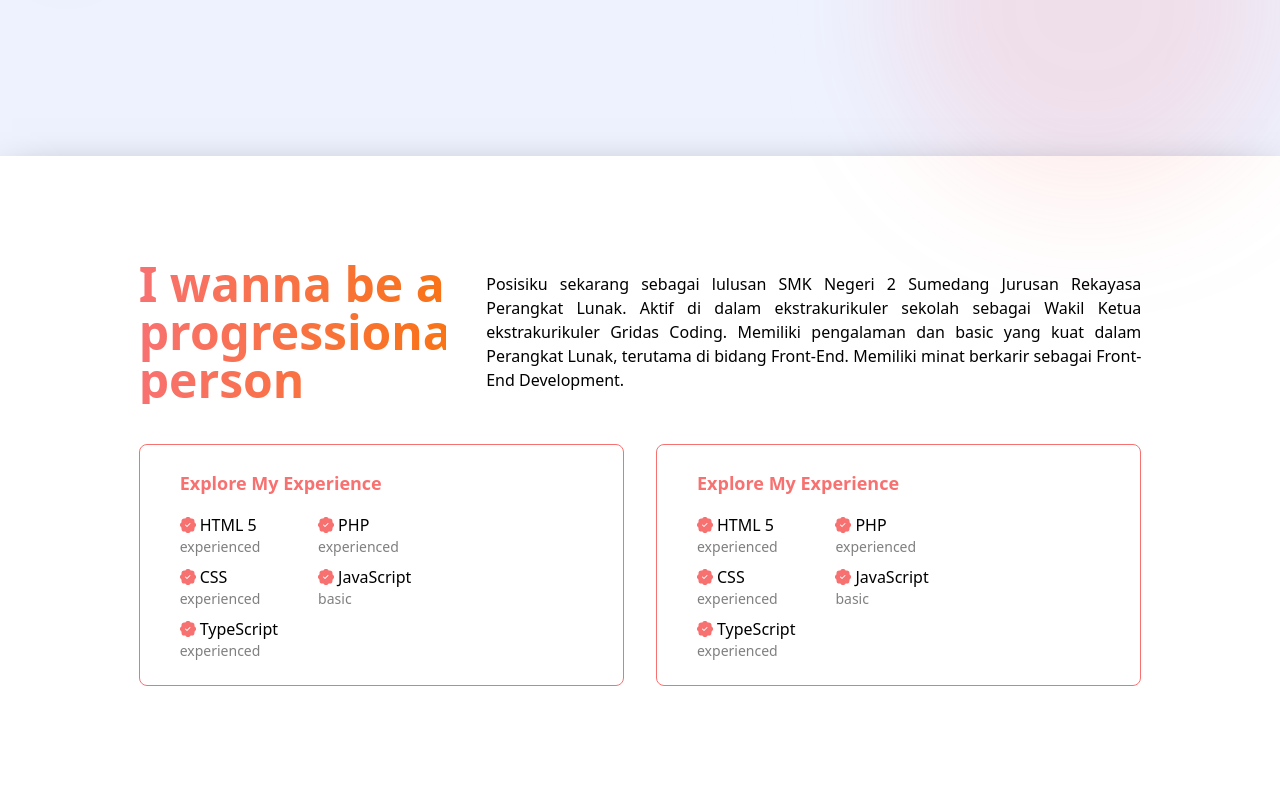
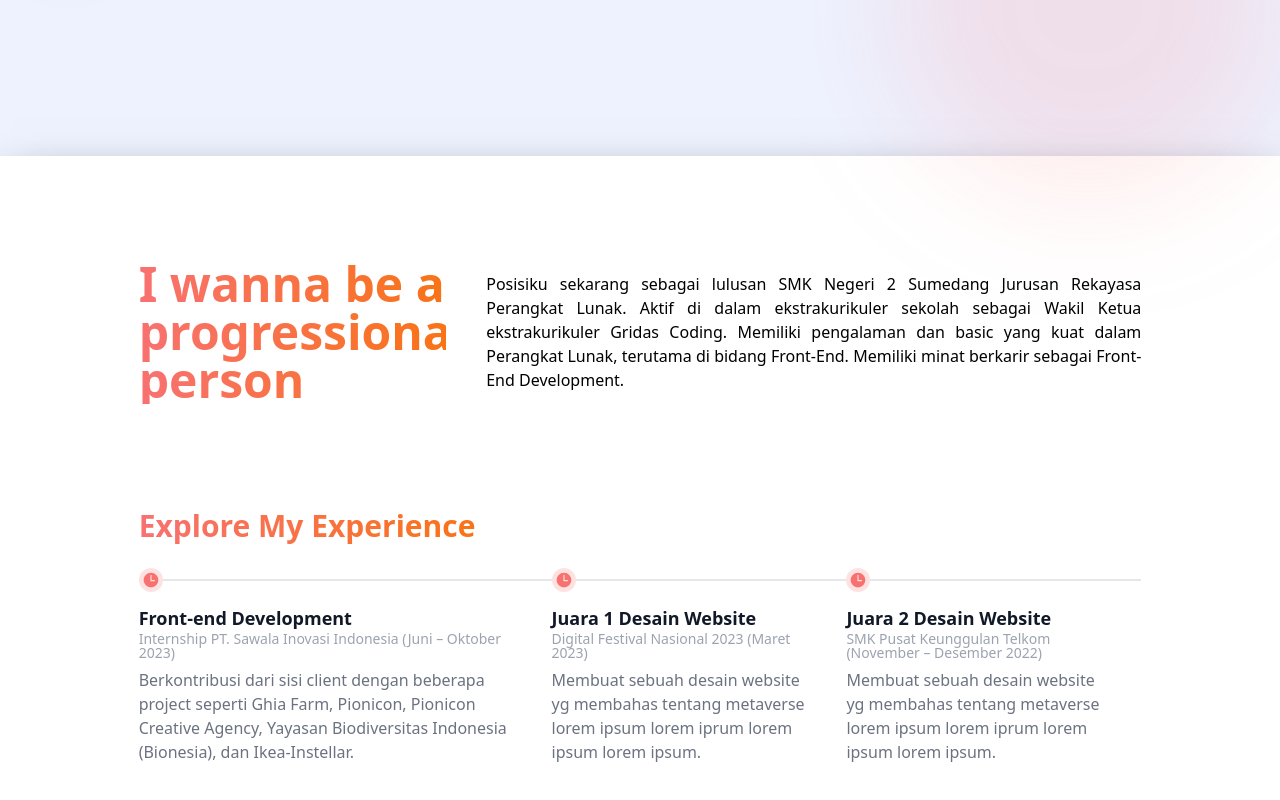
Before and after one commit to isyhfadilah/aisyahnurfadilah, a Next.js app: page / in a window 1280 px wide. Shown: the part 644-1444 px from the top of the page. Built offline with nearby package versions, Linux system fonts and the light colour scheme; a web font is replaced by a local one.

Commit message:
feat: add experiences section

```diff
--- a/src/app/(client)/page.tsx
+++ b/src/app/(client)/page.tsx
@@ -1,11 +1,13 @@
 import { Hero } from '@/components/common/hero'
 import { About } from '@/components/common/section/about'
+import { Experience } from '@/components/common/section/experience'
 
 export default function Home() {
   return (
     <main>
       <Hero />
       <About />
+      <Experience />
     </main>
   )
 }
--- a/src/components/common/section/about.tsx
+++ b/src/components/common/section/about.tsx
@@ -1,9 +1,8 @@
 import Container from '../layouts/Container'
-import { CardExperience } from '@/components/ui/cards/experience'
 
 export const About = () => {
   return (
-    <section className="py-26 shadow-2xl shadow-black" id="about">
+    <section className="pt-26 shadow-2xl shadow-black" id="about">
       <Container className="grid gap-10 md:grid-cols-3 place-content-between justify-between items-center w-full">
         <h1 className="text-4xl md:text-5xl font-bold bg-gradient-to-r from-red-400 to-orange-500 inline-block text-transparent bg-clip-text">
           I wanna be a progressional person
@@ -18,10 +17,10 @@ export const About = () => {
       </Container>
 
       {/* alihkan ke section baru dan perbaiki struktur code supaya best practice */}
-      <Container className="grid md:grid-cols-2 gap-8 mt-10">
+      {/* <Container className="grid md:grid-cols-2 gap-8 mt-10">
         <CardExperience />
         <CardExperience />
-      </Container>
+      </Container> */}
     </section>
   )
 }
--- /dev/null
+++ b/src/components/common/section/experience.tsx
@@ -0,0 +1,15 @@
+import Container from '../layouts/Container'
+import { Timeline } from '../timeline'
+
+export const Experience = () => {
+  return (
+    <section className="py-26 bg-white">
+      <Container className="space-y-6">
+        <h1 className="text-3xl font-bold bg-gradient-to-r from-red-400 to-orange-500 inline-block text-transparent bg-clip-text">
+          Explore My Experience
+        </h1>
+        <Timeline />
+      </Container>
+    </section>
+  )
+}
--- /dev/null
+++ b/src/components/common/timeline/index.tsx
@@ -0,0 +1,43 @@
+import { IoTimeSharp } from 'react-icons/io5'
+
+const experiences = [
+  {
+    position: 'Front-end Development',
+    time: 'Internship PT. Sawala Inovasi Indonesia (Juni – Oktober 2023)',
+    detail:
+      'Berkontribusi dari sisi client dengan beberapa project seperti Ghia Farm, Pionicon, Pionicon Creative Agency, Yayasan Biodiversitas Indonesia (Bionesia), dan Ikea-Instellar.'
+  },
+  {
+    position: 'Juara 1 Desain Website',
+    time: 'Digital Festival Nasional 2023 (Maret 2023)',
+    detail: 'Membuat sebuah desain website yg membahas tentang metaverse lorem ipsum lorem iprum lorem ipsum lorem ipsum.'
+  },
+  {
+    position: 'Juara 2 Desain Website',
+    time: 'SMK Pusat Keunggulan Telkom (November – Desember 2022)',
+    detail: 'Membuat sebuah desain website yg membahas tentang metaverse lorem ipsum lorem iprum lorem ipsum lorem ipsum.'
+  }
+]
+
+export const Timeline = () => {
+  return (
+    // z index nya masih nyantol
+    <ol className="items-center sm:flex">
+      {experiences.map((item, index) => (
+        <li key={index} className="relative mb-6 sm:mb-0">
+          <div className="flex items-center">
+            <div className="flex items-center justify-center w-6 h-6 bg-red-100 rounded-full ring-0 ring-white shrink-0">
+              <IoTimeSharp className="text-lg text-red" />
+            </div>
+            <div className="hidden sm:flex w-full bg-gray-200 h-0.5 dark:bg-gray-700"></div>
+          </div>
+          <div className="mt-3 sm:pe-8">
+            <h3 className="text-lg font-semibold text-gray-900 dark:text-white">{item.position}</h3>
+            <time className="block mb-2 text-sm font-normal leading-none text-gray-400 dark:text-gray-500">{item.time}</time>
+            <p className="text-base font-normal text-gray-500 dark:text-gray-400">{item.detail}</p>
+          </div>
+        </li>
+      ))}
+    </ol>
+  )
+}
--- a/src/shared/styles/app.css
+++ b/src/shared/styles/app.css
@@ -392,11 +392,16 @@
 .grid{display:grid;}
 .mx-auto{margin-left:auto;margin-right:auto;}
 .my{margin-top:1rem;margin-bottom:1rem;}
+.mb-2{margin-bottom:0.5rem;}
+.mb-6{margin-bottom:1.5rem;}
 .ml-2{margin-left:0.5rem;}
 .mt-10{margin-top:2.5rem;}
+.mt-3{margin-top:0.75rem;}
+.block{display:block;}
 .inline-block{display:inline-block;}
 .hidden{display:none;}
 .\!w-full{width:100% !important;}
+.h-0\.5{height:0.125rem;}
 .h-4{height:1rem;}
 .h-6{height:1.5rem;}
 .h-full{height:100%;}
@@ -410,7 +415,8 @@
 .w-sm{width:24rem;}
 .flex{display:flex;}
 .inline-flex{display:inline-flex;}
-.flex-shrink-0{flex-shrink:0;}
+.flex-shrink-0,
+.shrink-0{flex-shrink:0;}
 .flex-col{flex-direction:column;}
 .flex-wrap{flex-wrap:wrap;}
 .-translate-y-1\/2{--un-translate-y:-50%;transform:translateX(var(--un-translate-x)) translateY(var(--un-translate-y)) translateZ(var(--un-translate-z)) rotate(var(--un-rotate)) rotateX(var(--un-rotate-x)) rotateY(var(--un-rotate-y)) rotateZ(var(--un-rotate-z)) skewX(var(--un-skew-x)) skewY(var(--un-skew-y)) scaleX(var(--un-scale-x)) scaleY(var(--un-scale-y)) scaleZ(var(--un-scale-z));}
@@ -433,6 +439,7 @@
 .space-y-1>:not([hidden])~:not([hidden]){--un-space-y-reverse:0;margin-top:calc(0.25rem * calc(1 - var(--un-space-y-reverse)));margin-bottom:calc(0.25rem * var(--un-space-y-reverse));}
 .space-y-2>:not([hidden])~:not([hidden]){--un-space-y-reverse:0;margin-top:calc(0.5rem * calc(1 - var(--un-space-y-reverse)));margin-bottom:calc(0.5rem * var(--un-space-y-reverse));}
 .space-y-4>:not([hidden])~:not([hidden]){--un-space-y-reverse:0;margin-top:calc(1rem * calc(1 - var(--un-space-y-reverse)));margin-bottom:calc(1rem * var(--un-space-y-reverse));}
+.space-y-6>:not([hidden])~:not([hidden]){--un-space-y-reverse:0;margin-top:calc(1.5rem * calc(1 - var(--un-space-y-reverse)));margin-bottom:calc(1.5rem * var(--un-space-y-reverse));}
 .space-y-8>:not([hidden])~:not([hidden]){--un-space-y-reverse:0;margin-top:calc(2rem * calc(1 - var(--un-space-y-reverse)));margin-bottom:calc(2rem * var(--un-space-y-reverse));}
 .\!border{border-width:1px !important;}
 .border,
@@ -466,13 +473,16 @@
 .hover\:\!bg-dark-gray:hover{--un-bg-opacity:1 !important;background-color:rgba(32,33,35,var(--un-bg-opacity)) !important;}
 .bg-dark{--un-bg-opacity:1;background-color:rgba(24,24,24,var(--un-bg-opacity));}
 .bg-dark-gray{--un-bg-opacity:1;background-color:rgba(32,33,35,var(--un-bg-opacity));}
+.bg-gray-200{--un-bg-opacity:1;background-color:rgba(229,231,235,var(--un-bg-opacity));}
 .bg-indigo-50{--un-bg-opacity:1;background-color:rgba(238,242,255,var(--un-bg-opacity));}
 .bg-primary{--un-bg-opacity:1;background-color:rgba(205,157,67,var(--un-bg-opacity));}
+.bg-red-100{--un-bg-opacity:1;background-color:rgba(254,226,226,var(--un-bg-opacity));}
 .bg-red-400{--un-bg-opacity:1;background-color:rgba(248,113,113,var(--un-bg-opacity));}
 .bg-red\/15{background-color:rgba(248,113,113,0.15);}
 .bg-secondary{--un-bg-opacity:1;background-color:rgba(130,106,249,var(--un-bg-opacity));}
 .bg-transparent{background-color:transparent;}
 .bg-white{--un-bg-opacity:1;background-color:rgba(255,255,255,var(--un-bg-opacity));}
+.dark .dark\:bg-gray-700{--un-bg-opacity:1;background-color:rgba(55,65,81,var(--un-bg-opacity));}
 .hover\:bg-white\/50:hover{background-color:rgba(255,255,255,0.5);}
 .\!bg-opacity-50{--un-bg-opacity:0.5 !important;}
 .disabled\:bg-opacity-50:disabled{--un-bg-opacity:0.5;}
@@ -499,11 +509,13 @@
 .pl-11{padding-left:2.75rem;}
 .pl-4{padding-left:1rem;}
 .pr-4{padding-right:1rem;}
+.pt-26{padding-top:6.5rem;}
 .text-center{text-align:center;}
 .text-left{text-align:left;}
 .text-justify{text-align:justify;}
 .font-sans{font-family:"Roboto",ui-sans-serif,system-ui,-apple-system,BlinkMacSystemFont,"Segoe UI",Roboto,"Helvetica Neue",Arial,"Noto Sans",sans-serif,"Apple Color Emoji","Segoe UI Emoji","Segoe UI Symbol","Noto Color Emoji";}
 .text-2xl{font-size:1.5rem;line-height:2rem;}
+.text-3xl{font-size:1.875rem;line-height:2.25rem;}
 .text-4xl{font-size:2.25rem;line-height:2.5rem;}
 .text-base{font-size:1rem;line-height:1.5rem;}
 .text-lg{font-size:1.125rem;line-height:1.75rem;}
@@ -511,16 +523,23 @@
 .text-xs{font-size:0.75rem;line-height:1rem;}
 .font-bold{font-weight:700;}
 .font-light{font-weight:300;}
+.font-normal{font-weight:400;}
 .font-semibold{font-weight:600;}
+.leading-none{line-height:1;}
 .capitalize{text-transform:capitalize;}
 .\!text-white{--un-text-opacity:1 !important;color:rgba(255,255,255,var(--un-text-opacity)) !important;}
+.dark .dark\:text-gray-400,
+.text-gray-400{--un-text-opacity:1;color:rgba(156,163,175,var(--un-text-opacity));}
+.dark .dark\:text-gray-500,
+.text-gray-500{--un-text-opacity:1;color:rgba(107,114,128,var(--un-text-opacity));}
+.dark .dark\:text-white,
+.text-white{--un-text-opacity:1;color:rgba(255,255,255,var(--un-text-opacity));}
 .text-\[\#8C8CA1\]{--un-text-opacity:1;color:rgba(140,140,161,var(--un-text-opacity));}
 .text-black\/50{color:rgba(0,0,0,0.5);}
-.text-gray-400{--un-text-opacity:1;color:rgba(156,163,175,var(--un-text-opacity));}
+.text-gray-900{--un-text-opacity:1;color:rgba(17,24,39,var(--un-text-opacity));}
 .text-red,
 .text-red-400{--un-text-opacity:1;color:rgba(248,113,113,var(--un-text-opacity));}
 .text-transparent{color:transparent;}
-.text-white{--un-text-opacity:1;color:rgba(255,255,255,var(--un-text-opacity));}
 .\!disabled\:text-opacity-10:disabled{--un-text-opacity:0.1 !important;}
 .\!text-opacity-50{--un-text-opacity:0.5 !important;}
 .disabled\:text-opacity-10:disabled{--un-text-opacity:0.1;}
@@ -536,12 +555,17 @@
 .focus-visible\:outline-none:focus-visible{outline:2px solid transparent;outline-offset:2px;}
 .\!focus\:outline-none:focus{outline:2px solid transparent !important;outline-offset:2px !important;}
 .focus\:outline-none:focus{outline:2px solid transparent;outline-offset:2px;}
+.ring-0{--un-ring-width:0;--un-ring-offset-shadow:var(--un-ring-inset) 0 0 0 var(--un-ring-offset-width) var(--un-ring-offset-color);--un-ring-shadow:var(--un-ring-inset) 0 0 0 calc(var(--un-ring-width) + var(--un-ring-offset-width)) var(--un-ring-color);box-shadow:var(--un-ring-offset-shadow), var(--un-ring-shadow), var(--un-shadow);}
+.ring-white{--un-ring-opacity:1;--un-ring-color:rgba(255,255,255,var(--un-ring-opacity));}
 .blur-3xl{--un-blur:blur(64px);filter:var(--un-blur) var(--un-brightness) var(--un-contrast) var(--un-drop-shadow) var(--un-grayscale) var(--un-hue-rotate) var(--un-invert) var(--un-saturate) var(--un-sepia);}
 .transition{transition-property:color,background-color,border-color,outline-color,text-decoration-color,fill,stroke,opacity,box-shadow,transform,filter,backdrop-filter;transition-timing-function:cubic-bezier(0.4, 0, 0.2, 1);transition-duration:150ms;}
 .duration-200{transition-duration:200ms;}
 .ease-in-out{transition-timing-function:cubic-bezier(0.4, 0, 0.2, 1);}
 @media (min-width: 640px){
+.sm\:mb-0{margin-bottom:0;}
 .sm\:w-10\/12{width:83.3333333333%;}
+.sm\:flex{display:flex;}
+.sm\:pe-8{padding-inline-end:2rem;}
 }
 @media (min-width: 768px){
 .md\:col-span-2{grid-column:span 2/span 2;}
```
